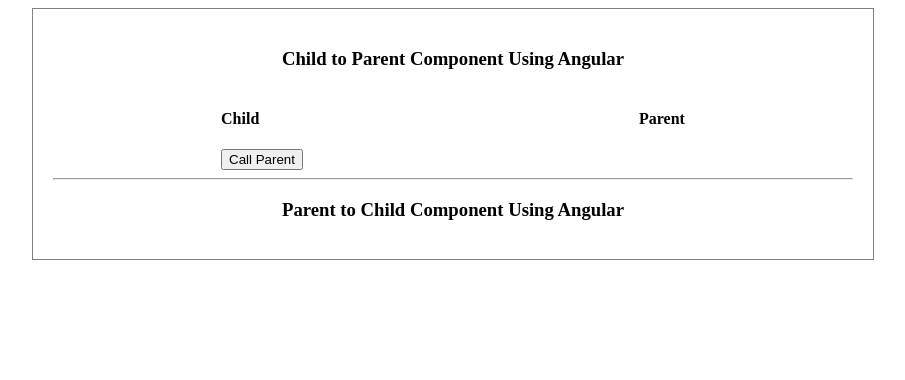
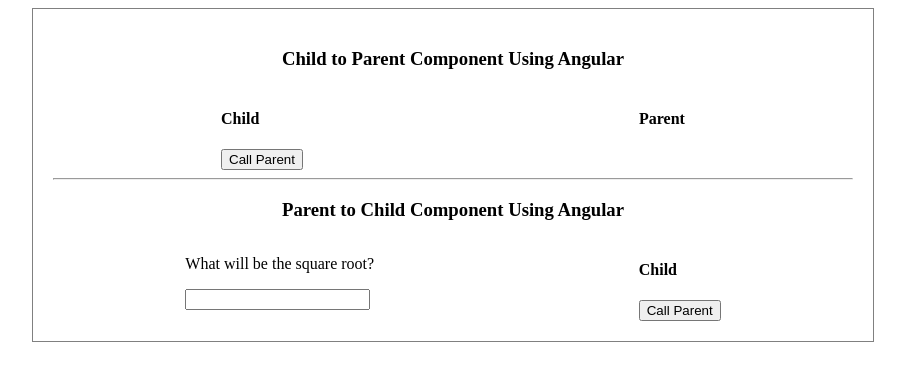
Before and after one commit to rishabhgist/parent-child-angular, an Angular app: page / in a window 1280 px wide. Shown: the top 380 px of the page, without its empty margins (187-1092 px from the left). Built offline with nearby package versions, Linux system fonts and the light colour scheme.

Commit message:
added main, parent and child element

```diff
--- a/src/app/parent/parent.component.html
+++ b/src/app/parent/parent.component.html
@@ -12,5 +12,14 @@
     </div>
     <hr>
     <h3>Parent to Child Component Using Angular</h3>
-
+    <div class="main">
+        <div class="parent">
+            <p>What will be the square root?</p>
+            <input type="text" >
+        </div>
+        <div class="child">
+            <h4>Child</h4>
+            <app-child (key2)="fun2($event)"></app-child>
+        </div>
+    </div>
 </div>
```
